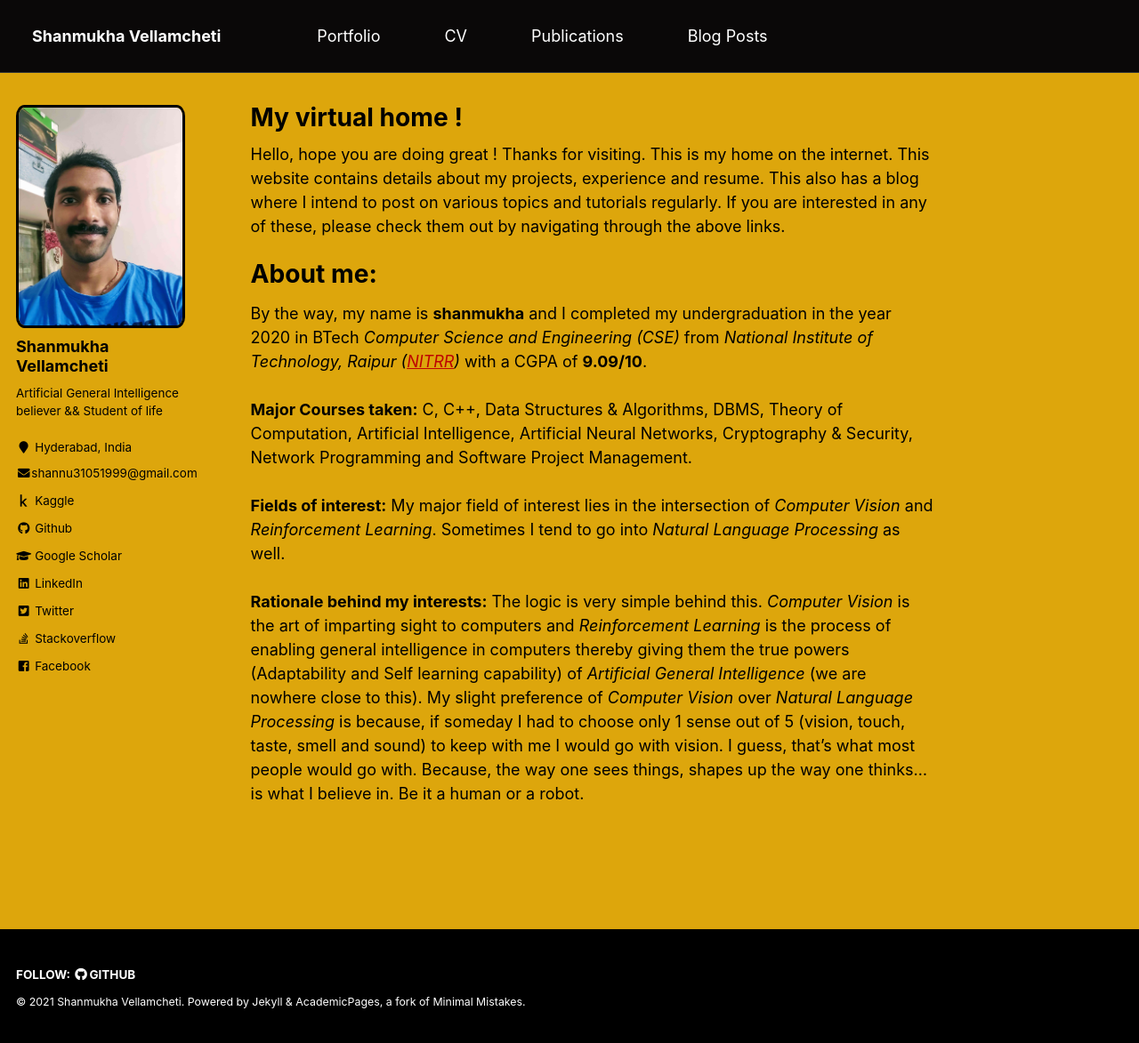
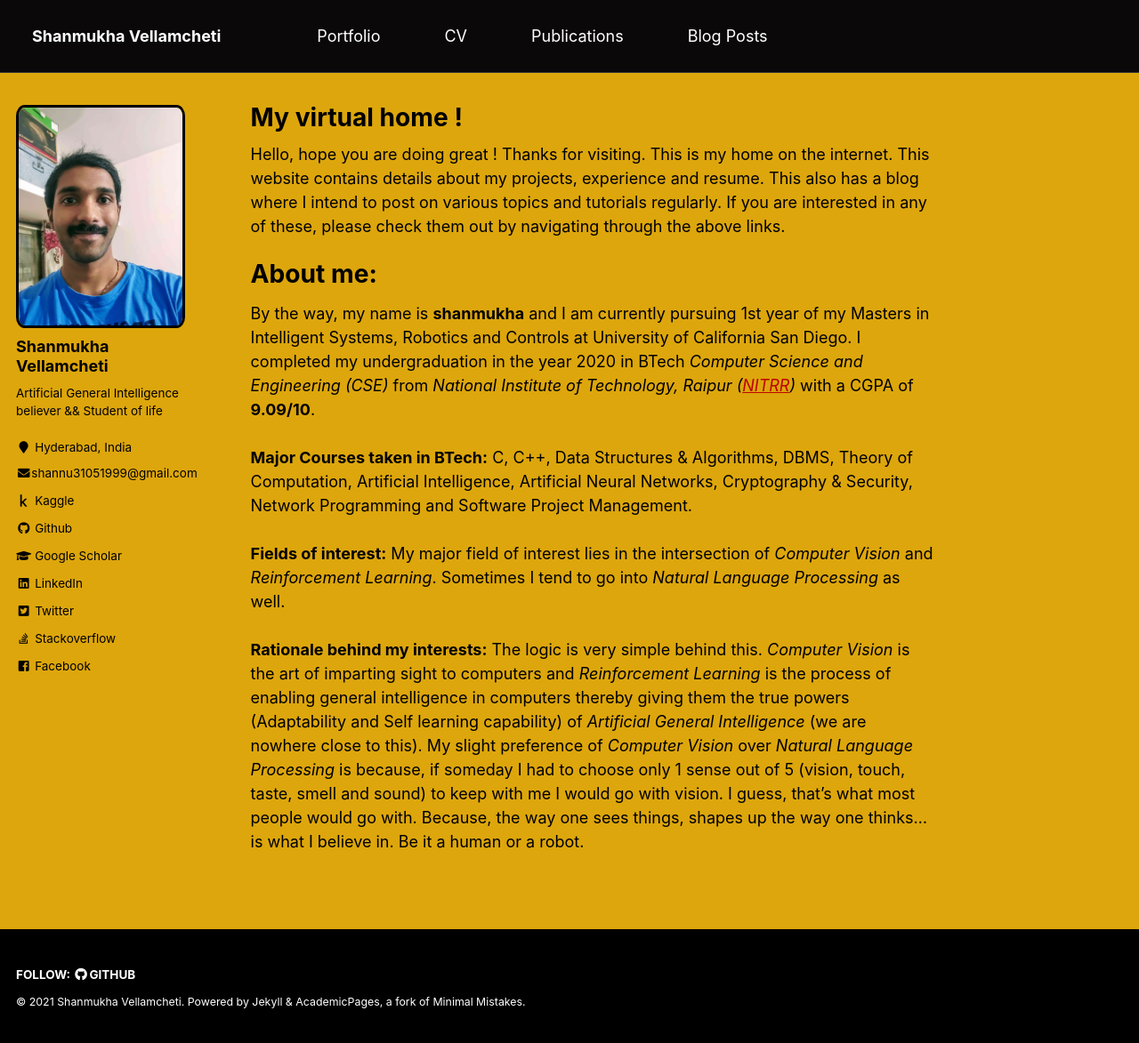
Before and after one commit to shanmukha-MaiL/shanmukha-MaiL.github.io, a Jekyll site: the page built from _pages/about.md, in a window 1280 px wide and 1173 px high. Shown: the whole window at 89% size. Built offline with Jekyll 4.4.1, drawn with Linux system fonts in a browser that asks for light colours.

Commit message:
added info about my masters

```diff
--- a/_pages/about.md
+++ b/_pages/about.md
@@ -10,7 +10,7 @@ redirect_from:
 
 Hello, hope you are doing great ! Thanks for visiting. This is my home on the internet. This website contains details about my projects, experience and resume. This also has a blog where I intend to post on various topics and tutorials regularly. If you are interested in any of these, please check them out by navigating through the above links.
 # About me:
-By the way, my name is **shanmukha** and I completed my undergraduation in the year 2020 in BTech *Computer Science and Engineering (CSE)* from *National Institute of Technology, Raipur ([NITRR](http://www.nitrr.ac.in))* with a CGPA of **9.09/10**.<br><br>
-**Major Courses taken:**  C, C++, Data Structures & Algorithms, DBMS, Theory of Computation, Artificial Intelligence, Artificial Neural Networks, Cryptography & Security, Network Programming and Software Project Management.<br><br>
+By the way, my name is **shanmukha** and I am currently pursuing 1st year of my Masters in Intelligent Systems, Robotics and Controls at University of California San Diego. I completed my undergraduation in the year 2020 in BTech *Computer Science and Engineering (CSE)* from *National Institute of Technology, Raipur ([NITRR](http://www.nitrr.ac.in))* with a CGPA of **9.09/10**.<br><br>
+**Major Courses taken in BTech:**  C, C++, Data Structures & Algorithms, DBMS, Theory of Computation, Artificial Intelligence, Artificial Neural Networks, Cryptography & Security, Network Programming and Software Project Management.<br><br>
 **Fields of interest:** My major field of interest lies in the intersection of *Computer Vision* and *Reinforcement Learning*. Sometimes I tend to go into *Natural Language Processing* as well.<br><br>
 **Rationale behind my interests:** The logic is very simple behind this. *Computer Vision* is the art of imparting sight to computers and *Reinforcement Learning* is the process of enabling general intelligence in computers thereby giving them the true powers (Adaptability and Self learning capability) of *Artificial General Intelligence* (we are nowhere close to this). My slight preference of *Computer Vision* over *Natural Language Processing* is because, if someday I had to choose only 1 sense out of 5 (vision, touch, taste, smell and sound) to keep with me I would go with vision. I guess, that's what most people would go with. Because, the way one sees things, shapes up the way one thinks...is what I believe in. Be it a human or a robot.
```
